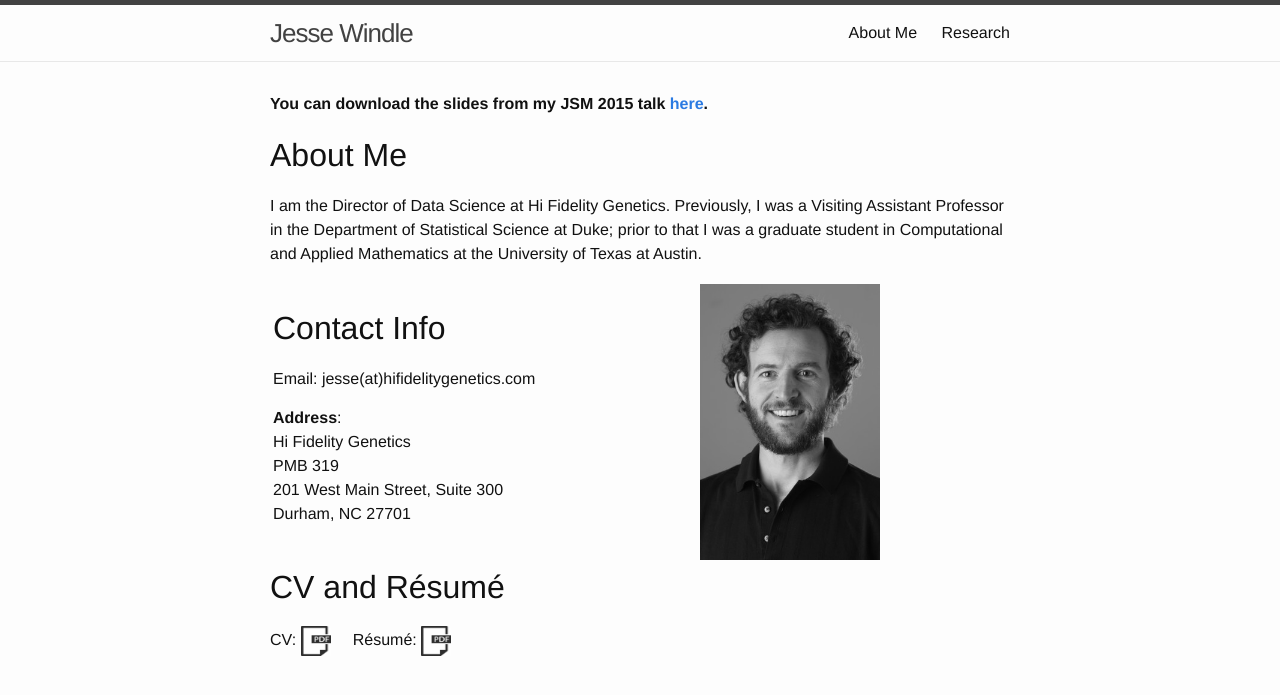
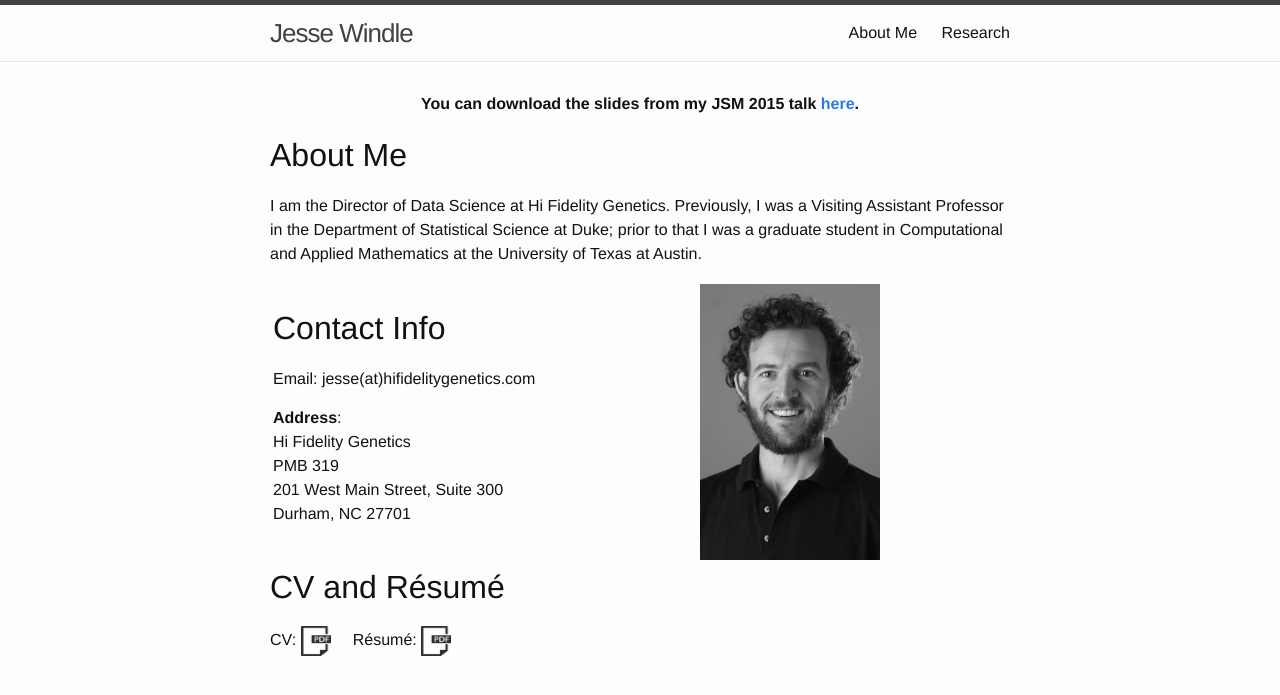
Before and after one commit to jwindle/jwindle.github.io, a Jekyll site: the page built from index.html, in a window 1280 px wide. Shown: the top 695 px of the page. Built offline with Jekyll 4.4.1, drawn with Linux system fonts in a browser that asks for light colours.

Commit message:
Added paragraph centering to _base.scss

```diff
--- a/_sass/_base.scss
+++ b/_sass/_base.scss
@@ -8,7 +8,9 @@ dl, dd, ol, ul, figure {
     padding: 0;
 }
 
-
+p.center {
+    text-align: center;
+}
 
 /**
  * Basic styling
```
